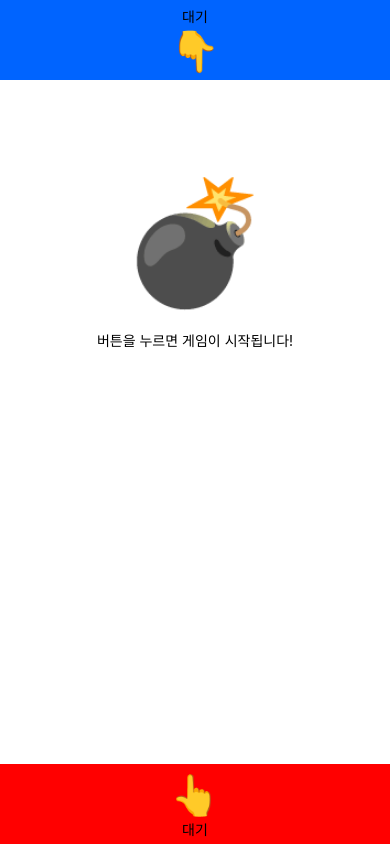
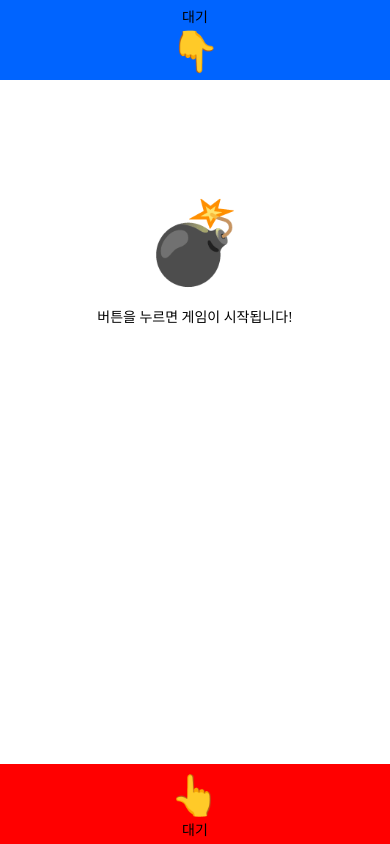
Before and after one commit to KyoJin-Hwang/react-native-gamble, a React Native app: screen /Boom in a window 390 px wide. Built offline with nearby package versions, Linux system fonts and the light colour scheme.

Commit message:
feat : 타이머 세팅 끝

```diff
--- a/src/components/Boom/BoomIcon.tsx
+++ b/src/components/Boom/BoomIcon.tsx
@@ -1,27 +1,59 @@
-import {StyleSheet, Text, View} from 'react-native';
-import React from 'react';
+import React, {useEffect, useRef} from 'react';
+import {StyleSheet, Text, View, Animated} from 'react-native';
 
 interface PROPS {
   gameState: number;
+  timer: number;
 }
 
 const BoomIcon = (props: PROPS) => {
+  const shadowColorAnim = useRef(new Animated.Value(0)).current;
+
+  useEffect(() => {
+    if (props.timer < 1) {
+      Animated.timing(shadowColorAnim, {
+        toValue: 2, // 최종 값을 2로 설정하여 3단계 애니메이션을 만듦
+        duration: 4000,
+        useNativeDriver: false,
+      }).start();
+    } else {
+      Animated.timing(shadowColorAnim, {
+        toValue: 0,
+        duration: 4000,
+        useNativeDriver: false,
+      }).start();
+    }
+  }, [props.timer]);
+
+  const shadowColorInterpolation = shadowColorAnim.interpolate({
+    inputRange: [0, 1, 2],
+    outputRange: ['rgb(255, 255, 0)', 'rgb(255, 165, 0)', 'rgb(255, 0, 0)'],
+  });
+
   return (
     <View>
       {props.gameState === 2 ? (
-        <Text style={styles.boomIcon}>😭</Text>
+        <Animated.Text
+          style={[styles.icon, {textShadowColor: shadowColorInterpolation}]}>
+          😭
+        </Animated.Text>
       ) : (
-        <Text style={styles.boomIcon}>💣</Text>
+        <Animated.Text
+          style={[styles.icon, {textShadowColor: shadowColorInterpolation}]}>
+          💣
+        </Animated.Text>
       )}
     </View>
   );
 };
 
 const styles = StyleSheet.create({
-  boomIcon: {
-    fontSize: 120,
+  icon: {
+    fontSize: 80,
     color: 'black',
     padding: 16,
+    textShadowOffset: {width: 0, height: 20},
+    textShadowRadius: 5,
   },
 });
 
--- a/src/components/Boom/CenterTitle.tsx
+++ b/src/components/Boom/CenterTitle.tsx
@@ -5,6 +5,7 @@ import BoomIcon from './BoomIcon';
 interface PROPS {
   boomGet: number;
   gameState: number;
+  timer: number;
 }
 
 const CenterTitle = (props: PROPS) => {
@@ -12,8 +13,10 @@ const CenterTitle = (props: PROPS) => {
     <View style={styles.container}>
       {props.boomGet === 0 ? (
         <View style={styles.gameTable}>
-          <BoomIcon gameState={props.gameState} />
-          <Text>버튼을 누르면 게임이 시작됩니다!</Text>
+          <BoomIcon gameState={props.gameState} timer={props.timer} />
+          <Text style={{color: 'black', fontFamily: 'Pretendard-Bold'}}>
+            버튼을 누르면 게임이 시작됩니다!
+          </Text>
         </View>
       ) : (
         <View style={styles.gameTable} />
--- a/src/views/BoomPage/index.tsx
+++ b/src/views/BoomPage/index.tsx
@@ -10,9 +10,7 @@ const BoomPage = () => {
   const [boomGet, setBoomGet] = React.useState(0);
   const [gameState, setGameState] = React.useState(0);
   const [boomCount, setBoomCount] = React.useState(
-    Math.floor(Math.random() * 5) + 11,
-    // 최대 16초를 바란것인지?
-    // Math.floor(Math.random() * 15),
+    Math.floor(Math.random() * 5) + 25,
   );
   const [timer, setTimer] = React.useState(0);
 
@@ -50,7 +48,7 @@ const BoomPage = () => {
         boomGet={boomGet}
       />
       <MoveBoom boomGet={boomGet} position="top" gameState={gameState} />
-      <CenterTitle boomGet={boomGet} gameState={gameState} />
+      <CenterTitle boomGet={boomGet} gameState={gameState} timer={timer} />
       <EndGame
         gameState={gameState}
         boomGet={boomGet}
```
